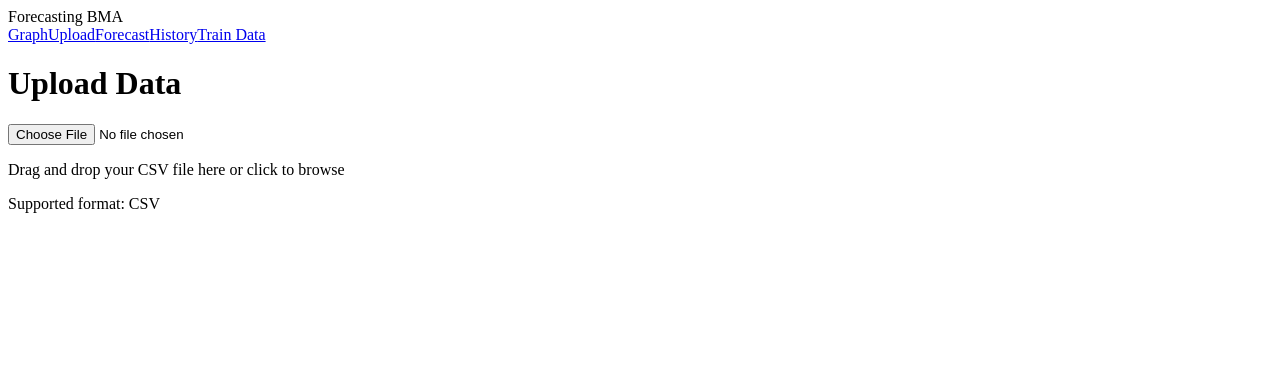
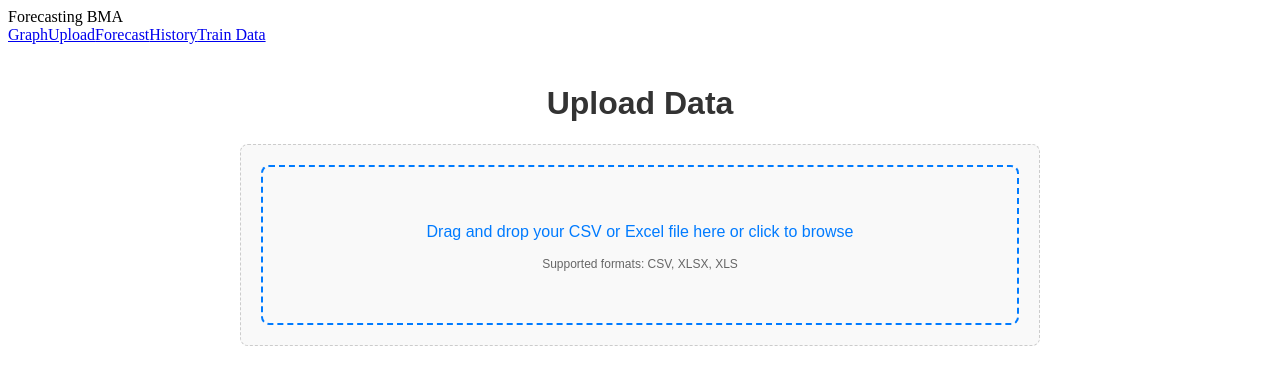
Before and after one commit to Tym0ty/kp-forecasting-bma, a Vue app in the folder project/: page /upload in a window 1280 px wide. Shown: the top 384 px of the page. Built offline with nearby package versions, Linux system fonts and the light colour scheme; the HTML template or start-up script is replaced by a standard one.

Commit message:
update frontend

```diff
--- a/project/src/pages/UploadPage.vue
+++ b/project/src/pages/UploadPage.vue
@@ -10,13 +10,13 @@
           type="file"
           ref="fileInput"
           @change="handleFileSelect"
-          accept=".csv"
+          accept=".csv, .xlsx, .xls"
           class="file-input"
         >
         <div class="upload-content">
           <i class="fas fa-cloud-upload-alt"></i>
-          <p>Drag and drop your CSV file here or click to browse</p>
-          <p class="file-types">Supported format: CSV</p>
+          <p>Drag and drop your CSV or Excel file here or click to browse</p>
+          <p class="file-types">Supported formats: CSV, XLSX, XLS</p>
         </div>
       </div>
 
@@ -40,6 +40,8 @@
 </template>
 
 <script>
+import * as XLSX from 'xlsx';
+
 export default {
   name: 'UploadPage',
   data() {
@@ -69,12 +71,29 @@ export default {
         return;
       }
 
+      const allowedTypes = [
+        'text/csv',
+        'application/vnd.ms-excel',
+        'application/vnd.openxmlformats-officedocument.spreadsheetml.sheet'
+      ];
+      const allowedExtensions = ['.csv', '.xlsx', '.xls'];
+      const fileName = this.selectedFile.name.toLowerCase();
+      const hasValidExtension = allowedExtensions.some(ext => fileName.endsWith(ext));
+      if (!allowedTypes.includes(this.selectedFile.type) && !hasValidExtension) {
+        this.error = 'Invalid file type. Please upload a CSV or Excel file.';
+        return;
+      }
+
       this.uploading = true;
       this.error = null;
 
       try {
+        // Read and process file before upload
+        const processedCsv = await this.processFile(this.selectedFile);
+
+        // Send processed CSV as a Blob
         const formData = new FormData();
-        formData.append('file', this.selectedFile);
+        formData.append('file', new Blob([processedCsv], { type: 'text/csv' }), 'processed.csv');
 
         const response = await fetch('http://localhost:8000/upload/', {
           method: 'POST',
@@ -85,14 +104,177 @@ export default {
           throw new Error('Upload failed');
         }
 
-        // Handle successful upload
         this.$router.push('/');
       } catch (err) {
         this.error = 'Failed to upload file. Please try again.';
       } finally {
         this.uploading = false;
       }
+    },
+
+    async processFile(file) {
+      // Returns processed CSV string
+      return new Promise((resolve, reject) => {
+        const reader = new FileReader();
+        reader.onload = (e) => {
+          let data, ws, jsonData;
+          const ext = file.name.split('.').pop().toLowerCase();
+          if (ext === 'csv') {
+            // Parse CSV
+            data = e.target.result;
+            ws = XLSX.read(data, { type: 'string' }).Sheets;
+            const sheetName = Object.keys(ws)[0];
+            jsonData = XLSX.utils.sheet_to_json(ws[sheetName]);
+          } else {
+            // Parse Excel
+            data = new Uint8Array(e.target.result);
+            const workbook = XLSX.read(data, { type: 'array' });
+            const sheetName = workbook.SheetNames[0];
+            jsonData = XLSX.utils.sheet_to_json(workbook.Sheets[sheetName]);
+          }
+
+          // Process data
+          const processed = jsonData.map(row => {
+            // Parse TANGGAL
+            let tanggal = row['TANGGAL'];
+            let dateObj;
+            if (typeof tanggal === 'string') {
+              // Try to parse with format MM/DD/YYYY HH:mm:ss
+              const [datePart, timePart] = tanggal.split(' ');
+              const [month, day, year] = datePart.split('/');
+              const [hour = 0, minute = 0, second = 0] = (timePart || '0:0:0').split(':');
+              dateObj = new Date(
+                Number(year), Number(month) - 1, Number(day),
+                Number(hour), Number(minute), Number(second)
+              );
+            } else if (tanggal instanceof Date) {
+              dateObj = tanggal;
+            } else {
+              dateObj = new Date(tanggal);
+            }
+
+            // Calculate MATCH
+            const bulan = Number(row['BULAN']);
+            const tahun = Number(row['TAHUN']);
+            const match = (dateObj.getMonth() + 1 === bulan) && (dateObj.getFullYear() === tahun);
+
+            // Remove MATCH, BULAN, TAHUN columns
+            const { MATCH, BULAN, TAHUN, ...rest } = row;
+            return rest;
+          });
+
+          // Convert to CSV
+          const csv = XLSX.utils.sheet_to_csv(XLSX.utils.json_to_sheet(processed));
+          resolve(csv);
+        };
+
+        const ext = file.name.split('.').pop().toLowerCase();
+        if (ext === 'csv') {
+          reader.readAsText(file);
+        } else {
+          reader.readAsArrayBuffer(file);
+        }
+      });
     }
   }
 }
 </script>
+
+<style scoped>
+.upload-page {
+  max-width: 800px;
+  margin: 0 auto;
+  padding: 20px;
+  font-family: Arial, sans-serif;
+}
+
+h1 {
+  text-align: center;
+  color: #333;
+}
+
+.upload-container {
+  background: #f9f9f9;
+  border: 1px dashed #ccc;
+  border-radius: 8px;
+  padding: 20px;
+  margin-top: 20px;
+}
+
+.upload-area {
+  border: 2px dashed #007bff;
+  border-radius: 8px;
+  padding: 40px;
+  text-align: center;
+  cursor: pointer;
+  transition: background 0.3s;
+}
+
+.upload-area.dragging {
+  background: #e9f5ff;
+}
+
+.file-input {
+  display: none;
+}
+
+.upload-content {
+  color: #007bff;
+}
+
+.upload-content i {
+  font-size: 48px;
+  margin-bottom: 10px;
+}
+
+.file-types {
+  font-size: 12px;
+  color: #666;
+}
+
+.file-info {
+  margin-top: 20px;
+  text-align: center;
+}
+
+.upload-button {
+  background: #007bff;
+  color: white;
+  border: none;
+  border-radius: 4px;
+  padding: 10px 20px;
+  font-size: 16px;
+  cursor: pointer;
+  transition: background 0.3s;
+}
+
+.upload-button:disabled {
+  background: #ccc;
+  cursor: not-allowed;
+}
+
+.loading {
+  text-align: center;
+  margin-top: 20px;
+}
+
+.spinner {
+  border: 4px solid rgba(0, 123, 255, 0.1);
+  border-left-color: #007bff;
+  border-radius: 50%;
+  width: 24px;
+  height: 24px;
+  animation: spin 1s linear infinite;
+}
+
+@keyframes spin {
+  0% { transform: rotate(0deg); }
+  100% { transform: rotate(360deg); }
+}
+
+.error {
+  color: red;
+  margin-top: 20px;
+  text-align: center;
+}
+</style>
```
